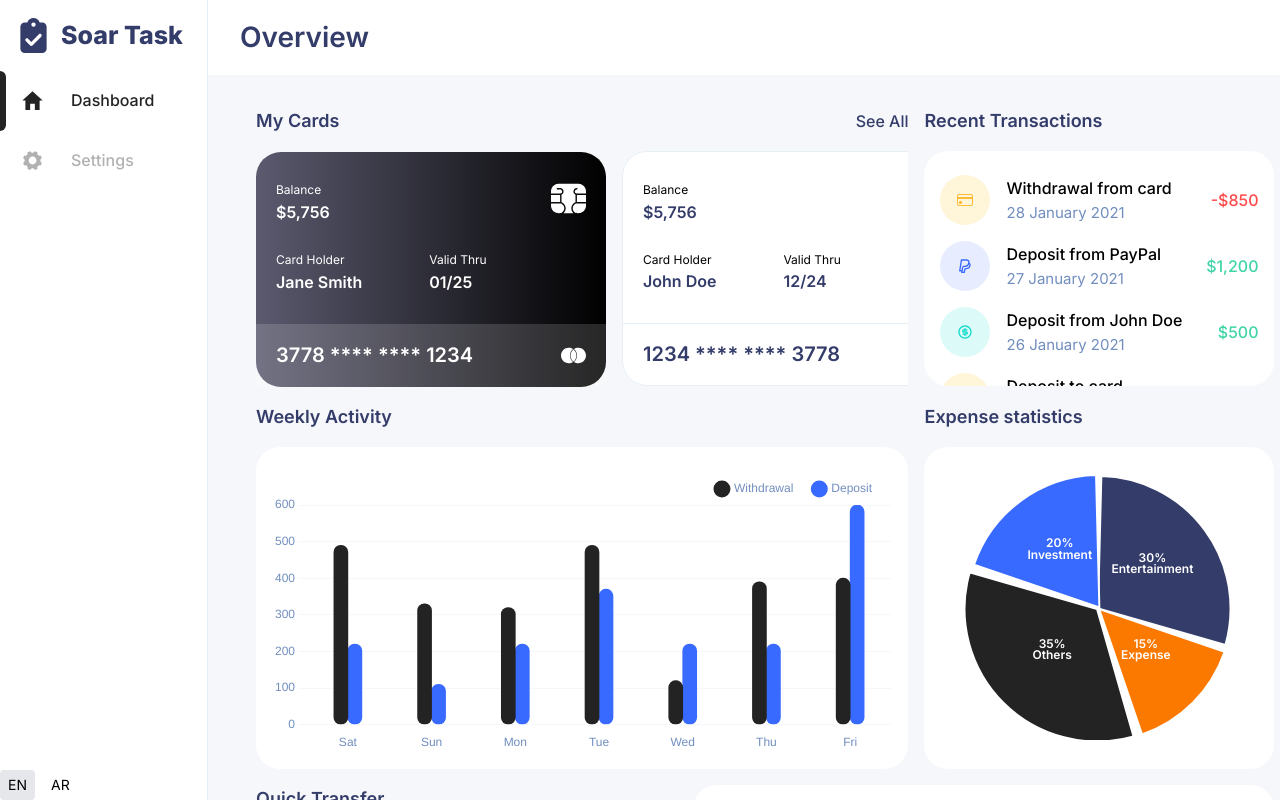
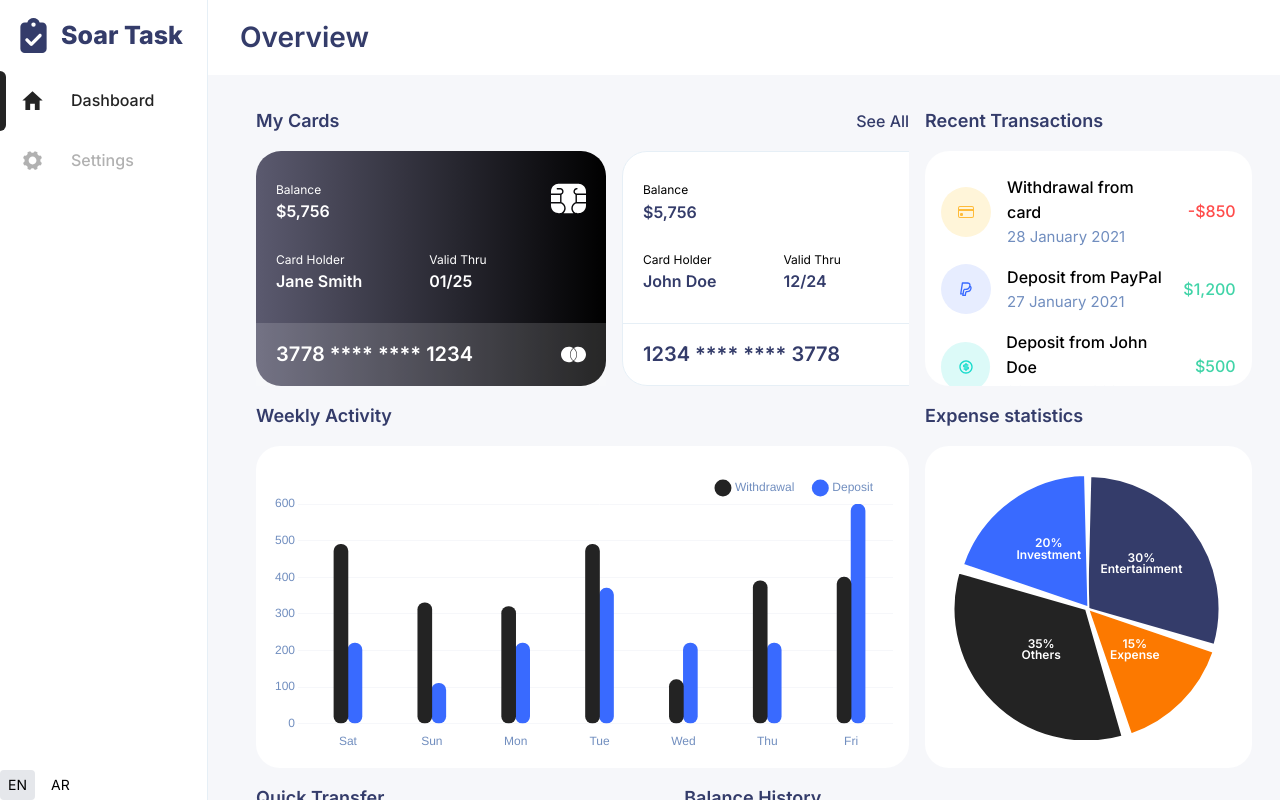
Before and after one commit to mubashir-irfan/soar_assessment_poc, a React (Create React App) app: page / in a window 1280 px wide. Built offline with nearby package versions, Linux system fonts and the light colour scheme.

Commit message:
UI dashboard layout on laptop
Signed-off-by: Muhammad Mubashir Irfan <mubashir.irfan37@gmail.com>

```diff
--- a/src/Dashboard/Dashboard.tsx
+++ b/src/Dashboard/Dashboard.tsx
@@ -1,4 +1,4 @@
-import { use, useEffect, useState } from 'react';
+import { useEffect, useState } from 'react';
 import { useTranslation } from 'react-i18next';
 import { Card, SlicedPieChart, TextButton, TransactionEntry } from '../components';
 import { mockDataService } from '../services/mockData';
@@ -28,14 +28,14 @@ function Dashboard() {
       <div className="grid grid-cols-1 sm:grid-cols-[2fr,1fr] gap-4">
         {/* Cards Section */}
         {!!cards.length && (
-          <section className="overflow-x-auto whitespace-nowrap">
+          <section className="overflow-x-auto max-w-full">
             <div className="flex items-center justify-between mb-4">
               <h2 className="text-lg text-soar font-semibold">{t('dashboard.myCards')}</h2>
               <TextButton ariaLabel={t('dashboard.seeAll')}>{t('dashboard.seeAll')}</TextButton>
             </div>
-            <div className="whitespace-nowrap overflow-x-auto max-w-full no-scrollbar">
+            <div className="flex overflow-x-auto max-w-full no-scrollbar">
               {cards.slice(0, 3).map((card, index) => (
-                <div key={index} className="inline-block me-4 last:me-0">
+                <div key={index} className="inline-block me-4 last:me-0 max-w-full">
                   <Card card={card} />
                 </div>
               ))}
@@ -44,9 +44,9 @@ function Dashboard() {
         )}
 
         {/* Recent Transactions Section */}
-        <section className="sm:min-w-[21.875rem]">
+        <section className="max-w-full">
           <h2 className="text-soar text-lg font-semibold">{t('dashboard.recentTransactions')}</h2>
-          <div className="mt-4 bg-white rounded-[1.5rem] p-4 max-h-[13.375rem] sm:max-h-[14.6875rem] overflow-y-auto no-scrollbar">
+          <div className="mt-4 bg-white rounded-[1.5rem] p-4 max-h-[13.375rem] sm:max-h-[14.6875rem] overflow-y-auto no-scrollbar max-w-full">
             {transactions.map((transaction, index) => (
               <TransactionEntry
                 key={index}
@@ -63,9 +63,9 @@ function Dashboard() {
       {/* Second row: Weekly Activity and Expense Statistics */}
       <div className="grid grid-cols-1 sm:grid-cols-[2fr,1fr] gap-4">
         {/* Weekly Activity Section */}
-        <section className="flex-grow">
+        <section className="max-w-full">
           <h2 className="text-soar text-lg font-semibold">{t('weeklyActivity.title')}</h2>
-          <div className="mt-4 bg-white rounded-[1.5rem] p-4 border-box h-[17.8125rem] sm:h-[20.125rem] sm:max-h-[20.125rem]">
+          <div className="mt-4 bg-white rounded-[1.5rem] p-4 border-box h-[17.8125rem] sm:h-[20.125rem] sm:max-h-[20.125rem] max-w-full">
             {weeklyActivity ? (
               <div className="h-full">
                 <WeeklyActivitBarChart data={weeklyActivity} />
@@ -77,9 +77,9 @@ function Dashboard() {
         </section>
 
         {/* Expense Statistics Section */}
-        <section className="sm:min-w-[21.875rem]">
+        <section className="max-w-full">
           <h2 className="text-lg font-semibold text-soar">{t('expenseStatistics.title')}</h2>
-          <div className="mt-4 bg-white rounded-[1.5rem] p-4 flex items-center justify-center sm:h-[20.125rem] sm:max-h-[20.125rem]">
+          <div className="mt-4 bg-white rounded-[1.5rem] p-4 flex items-center justify-center sm:h-[20.125rem] sm:max-h-[20.125rem] max-w-full">
             <SlicedPieChart data={expenseStatistics} />
           </div>
         </section>
@@ -88,16 +88,17 @@ function Dashboard() {
       {/* Third row: Quick Send and Balance History (Flexbox) */}
       <div className="flex flex-col sm:flex-row gap-8 sm:gap-[30px]">
         {/* Quick Send Section */}
-        <section className="w-full sm:w-[40%] rounded-[1.5rem]">
+        <section className="rounded-[1.5rem] max-w-full sm:max-w-[40%]">
           <h2 className="text-lg font-semibold text-soar">{t('quickTransfer.title')}</h2>
-          <div className='mt-4'><QuickTransferWidget contacts={contacts} />
+          <div className='mt-4 max-w-full'><QuickTransferWidget contacts={contacts} />
           </div>
         </section>
 
         {/* Balance History Chart */}
-        <section className="w-full sm:w-[60%] p-4 bg-white rounded-[1.5rem]">
-          <h2>Balance History</h2>
+        <section className="max-w-full sm:flex-grow">
+        <h2 className="text-lg font-semibold text-soar">Balance History</h2>
           {/* Add your Balance History chart here */}
+          <div className='mt-4 p-4 bg-white rounded-[1.5rem]'></div>
         </section>
       </div>
     </div>
--- a/src/Dashboard/QuickTransferWidget.tsx
+++ b/src/Dashboard/QuickTransferWidget.tsx
@@ -10,12 +10,14 @@ interface QuickTransferWidgetProps {
 }
 
 function QuickTransferWidget({ contacts }: QuickTransferWidgetProps) {
-  const { t } = useTranslation();
+  const { t, i18n } = useTranslation();
   const [selectedContact, setSelectedContact] = useState<Contact | null>(null);
   const [scrollPosition, setScrollPosition] = useState(0);
   const contactListRef = useRef<HTMLDivElement>(null);
   const amountInputRef = useRef<HTMLInputElement>(null);
   const [isSending, setIsSending] = useState(false);
+
+  const isRTL = i18n.dir() === 'rtl';
 
   const handleContactClick = (contact: Contact) => {
     setSelectedContact(contact);
@@ -24,8 +26,14 @@ function QuickTransferWidget({ contacts }: QuickTransferWidgetProps) {
   const handleScrollRight = () => {
     if (contactListRef.current) {
       const scrollAmount = contactListRef.current.offsetWidth;
-      contactListRef.current.scrollLeft += scrollAmount;
-      setScrollPosition(contactListRef.current.scrollLeft);
+      const newScrollPosition = isRTL
+        ? contactListRef.current.scrollLeft - scrollAmount
+        : contactListRef.current.scrollLeft + scrollAmount;
+      contactListRef.current.scroll({
+        left: newScrollPosition,
+        behavior: 'smooth',
+      });
+      setScrollPosition(newScrollPosition);
     }
   };
 
@@ -36,7 +44,7 @@ function QuickTransferWidget({ contacts }: QuickTransferWidgetProps) {
         // Logic to send amount
         console.info(`Sending ${amountInputRef.current?.value} to ${selectedContact.name}`);
         // Clear input
-        if (amountInputRef.current) { // Added null check
+        if (amountInputRef.current) {
           amountInputRef.current.value = '';
         }
         setIsSending(false);
@@ -55,12 +63,18 @@ function QuickTransferWidget({ contacts }: QuickTransferWidgetProps) {
       {/* Contacts Section */}
       <section aria-label="Contacts">
         <div className="flex items-center whitespace-nowrap mb-4">
-          <div ref={contactListRef} className="flex flex-grow overflow-x-auto scroll-smooth no-scrollbar" role="listbox" aria-label="Contact List">
+          <div
+            ref={contactListRef}
+            className="flex flex-grow overflow-x-auto scroll-smooth no-scrollbar"
+            role="listbox"
+            aria-label="Contact List"
+          >
             {contacts.map((contact) => (
               <button
                 key={contact.id}
-                className={`flex flex-col items-center me-4 last:me-0 cursor-pointer ${selectedContact?.id === contact.id ? 'font-bold' : 'font-medium'
-                  }`}
+                className={`flex flex-col items-center me-4 last:me-0 cursor-pointer ${
+                  selectedContact?.id === contact.id ? 'font-bold' : 'font-medium'
+                }`}
                 onClick={() => handleContactClick(contact)}
                 role="option"
                 aria-selected={selectedContact?.id === contact.id}
@@ -71,14 +85,16 @@ function QuickTransferWidget({ contacts }: QuickTransferWidgetProps) {
                   className="rounded-full w-[70px] h-[70px] sm:w-[50px] sm:h-[50px] object-cover"
                 />
                 <div
-                  className={`text-[16px] sm:text-[12px] text-[#232323] mt-3 ${selectedContact?.id === contact.id ? 'font-bold' : 'font-medium'
-                    }`}
+                  className={`text-[16px] sm:text-[12px] text-[#232323] mt-3 ${
+                    selectedContact?.id === contact.id ? 'font-bold' : 'font-medium'
+                  }`}
                 >
                   {contact.name}
                 </div>
                 <div
-                  className={`text-[15px] sm:text-[12px] text-text-secondary ${selectedContact?.id === contact.id ? 'font-bold' : 'font-medium'
-                    }`}
+                  className={`text-[15px] sm:text-[12px] text-text-secondary ${
+                    selectedContact?.id === contact.id ? 'font-bold' : 'font-medium'
+                  }`}
                 >
                   {contact.title}
                 </div>
@@ -91,7 +107,11 @@ function QuickTransferWidget({ contacts }: QuickTransferWidgetProps) {
               onClick={handleScrollRight}
               aria-label="Scroll Contacts Right"
             >
-              <IoIosArrowForward className="w-6 h-6 sm:w-[1rem] sm:h-[1rem] text-text-secondary" />
+              <IoIosArrowForward
+                className={`w-6 h-6 sm:w-[1rem] sm:h-[1rem] text-text-secondary ${
+                  isRTL ? 'rotate-180' : ''
+                }`}
+              />
             </button>
           </div>
         </div>
@@ -100,23 +120,27 @@ function QuickTransferWidget({ contacts }: QuickTransferWidgetProps) {
       {/* Amount Section */}
       <section aria-label="Amount Transfer">
         <div className="flex items-center gap-4">
-          <label htmlFor="amountInput" className="text-text-secondary text-[16px] sm:text-[12px] font-normal me-2">
+          <label
+            htmlFor="amountInput"
+            className="text-text-secondary text-[16px] sm:text-[12px] font-normal me-2"
+          >
             {t('quickTransfer.writeAmount')}
           </label>
           <div className="relative flex-grow">
             <input
               ref={amountInputRef}
-              type="text"
+              type="number"
               id="amountInput"
-              placeholder="Enter Amount"
-              className={`w-full bg-[#EDF1F7] rounded-[50px] p-3 pe-20 text-text-secondary text-[16px] sm:text-[12px] font-normal focus:outline-none focus:ring-2 focus:ring-soar`} // Added focus styles
+              placeholder={t('quickTransfer.enterAmount')}
+              className={`w-full bg-[#EDF1F7] rounded-[50px] p-3 pe-20 text-text-secondary text-[16px] sm:text-[12px] font-normal focus:outline-none focus:ring-2 focus:ring-soar`}
               aria-label="Enter Amount to Send"
             />
             <button
-              className={`absolute end-1 right-0 top-1/2 -translate-y-1/2 bg-[#232323] rounded-[50px] p-3 pe-4 ps-4 flex items-center justify-center shadow-[0px_0px_4px_rgba(0,0,0,0.2)] ${selectedContact ? '' : 'opacity-50 cursor-not-allowed'
-                } ${isSending ? 'bg-gray-600' : ''}`} // Added visual feedback
+              className={`absolute inline-end-1 ${!isRTL ? 'right-0' : 'left-0'} top-1/2 -translate-y-1/2 bg-[#232323] rounded-[50px] p-3 pe-4 ps-4 flex items-center justify-center shadow-[0px_0px_4px_rgba(0,0,0,0.2)] ${
+                selectedContact ? '' : 'opacity-50 cursor-not-allowed'
+              } ${isSending ? 'bg-gray-600' : ''}`}
               onClick={handleSend}
-              disabled={!selectedContact || isSending} // Disabled during sending
+              disabled={!selectedContact || isSending}
               aria-label="Send Amount"
             >
               <span className="text-white text-[16px] sm:text-[13px] font-medium me-2">
--- a/src/components/Layout.tsx
+++ b/src/components/Layout.tsx
@@ -35,7 +35,7 @@ function Layout({ children }: { children: React.ReactNode }) {
         <Navbar />
       </div>
 
-      <div className="flex-grow flex flex-col bg-background-white max-h-screen max-h-[100vh]">
+      <div className="flex-grow flex flex-col bg-background-white max-h-[100vh]">
         <header className="p-4 flex items-center justify-between sm:justify-start sm:border-b sm:border-border-light dark:border-border-dark sm:border-b-0">
           <div className="sm:hidden">
             <AiOutlineMenu size={18} className="text-soar" />
--- a/src/i18n/ar.json
+++ b/src/i18n/ar.json
@@ -28,7 +28,7 @@
     "writeAmount": "أدخل المبلغ",
     "send": "إرسال",
     "scrollContacts": "تمرير جهات الاتصال إلى اليمين",
-    "enterAmount": "أدخل مبلغ الإرسال",
+    "enterAmount": "أدخل المبلغ",
     "sending": "جاري الإرسال\u200F..."
   },
   "settings": {
--- a/src/i18n/en.json
+++ b/src/i18n/en.json
@@ -28,7 +28,7 @@
     "writeAmount": "Write Amount",
     "send": "Send",
     "scrollContacts": "Scroll Contacts Right",
-    "enterAmount": "Enter Amount to Send",
+    "enterAmount": "Enter Amount",
     "sending": "Sending..."
   },
   "settings": {
--- a/src/index.css
+++ b/src/index.css
@@ -22,6 +22,16 @@
   }
 }
 
+input[type="number"]::-webkit-outer-spin-button,
+input[type="number"]::-webkit-inner-spin-button {
+  -webkit-appearance: none;
+  margin: 0;
+}
+
+input[type="number"] {
+  -moz-appearance: textfield; /* Firefox */
+}
+
 body {
   margin: 0;
   font-family: -apple-system, BlinkMacSystemFont, 'Segoe UI', 'Roboto', 'Oxygen',
--- a/src/services/mockData.ts
+++ b/src/services/mockData.ts
@@ -18,6 +18,15 @@ let mockUserData: User = {
       cardHolder: 'Jane Smith',
       logo: '/mastercard.svg',
       type: SoarCardType.SOAR_PREMIUM,
+    },
+    {
+      cardNumber: '1234 **** **** 3778',
+      validThru: '12/24',
+      vendor: CardVendor.VISA,
+      balance: 5756,
+      cardHolder: 'John Doe',
+      logo: '/visa.svg',
+      type: SoarCardType.SOAR_STANDARD,
     },
     {
       cardNumber: '1234 **** **** 3778',
```
